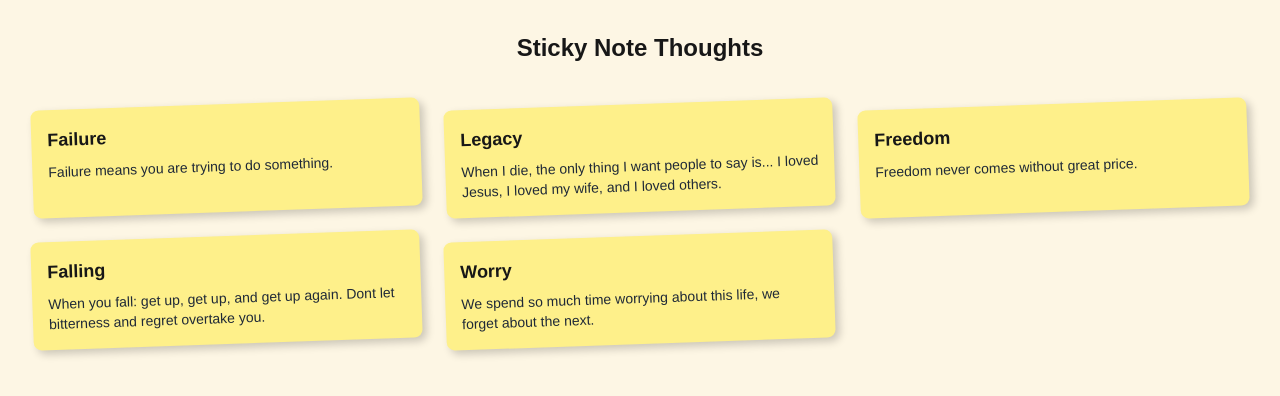
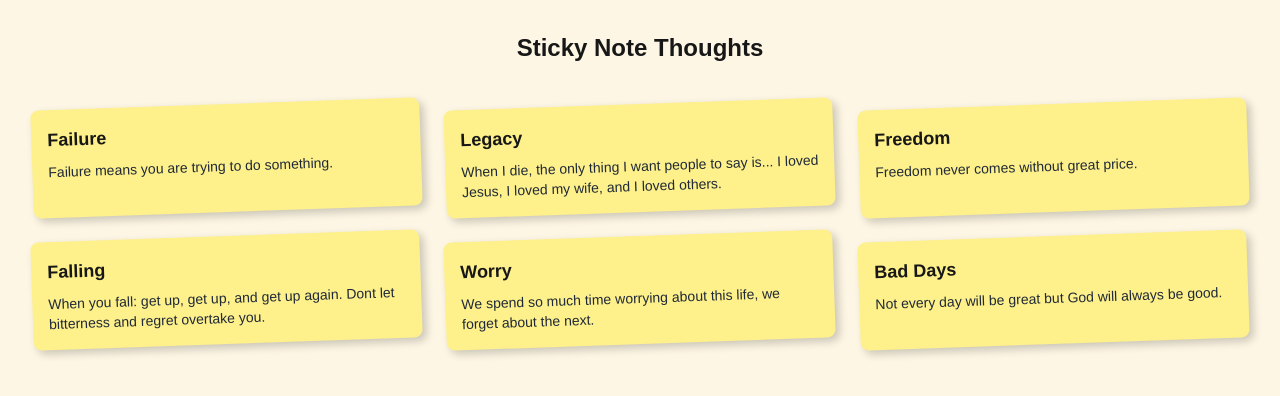
Before and after one commit to Dayton-His-Glory-Alone/daytonr-personalsite, a Next.js app: page /blog in a window 1280 px wide. Shown: the top 396 px of the page. Built offline with nearby package versions, Linux system fonts and the light colour scheme.

Commit message:
Update page.tsx

```diff
--- a/app/blog/page.tsx
+++ b/app/blog/page.tsx
@@ -4,6 +4,7 @@ const posts = [
   { id: 3, title: "Freedom", content: "Freedom never comes without great price." },
   { id: 4, title: "Falling", content: "When you fall: get up, get up, and get up again. Dont let bitterness and regret overtake you." },
   { id: 5, title: "Worry", content: "We spend so much time worrying about this life, we forget about the next." },
+  { id: 6, title: "Bad Days", content: "Not every day will be great but God will always be good." },
 ];
 
 export default function Blog() {
```
